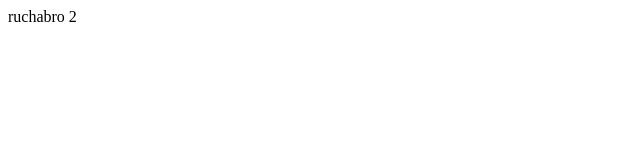
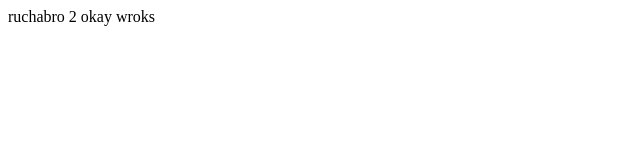
Before and after one commit to cloudcreatr/ruchabro, a plain HTML site: page index.html in a window 1280 px wide. Shown: the full height of the page, 0-640 px from the left. Drawn offline with Linux system fonts and the light colour scheme.

Commit message:
dsfsdfasf

```diff
--- a/index.html
+++ b/index.html
@@ -6,7 +6,7 @@
 </head>
 <body>
     <div>
-        ruchabro 2
+        ruchabro 2 okay wroks
     </div>
 </body>
 </html>
```
